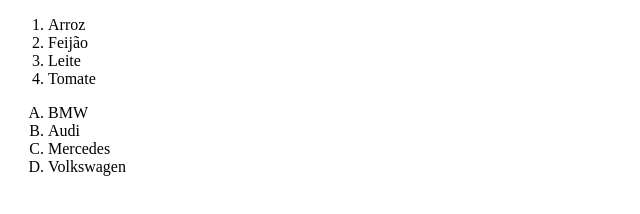
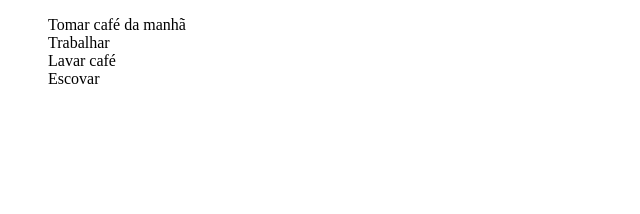
Before and after one commit to eugabrieldesousa/thereset-htmlcss-studies, a plain HTML site: page index.html in a window 1280 px wide. Shown: the whole page, without its empty margins (0-640 px from the left). Drawn offline with Linux system fonts and the light colour scheme.

Commit message:
listas nao ordenadas

```diff
--- a/index.html
+++ b/index.html
@@ -6,17 +6,11 @@
     <title>The reset</title>
 </head>
 <body>
-    <ol>
-        <li>Arroz</li>
-        <li>Feijão</li>
-        <li>Leite</li>
-        <li>Tomate</li>
-    </ol>
-    <ol type="A">
-        <li>BMW</li>
-        <li>Audi</li>
-        <li>Mercedes</li>
-        <li>Volkswagen</li>
-    </ol>
+    <ul style="list-style-type: none">
+        <li>Tomar café da manhã</li>
+        <li>Trabalhar</li>
+        <li>Lavar café</li>
+        <li>Escovar</li>
+    </ul>
 </body>
 </html>
```
